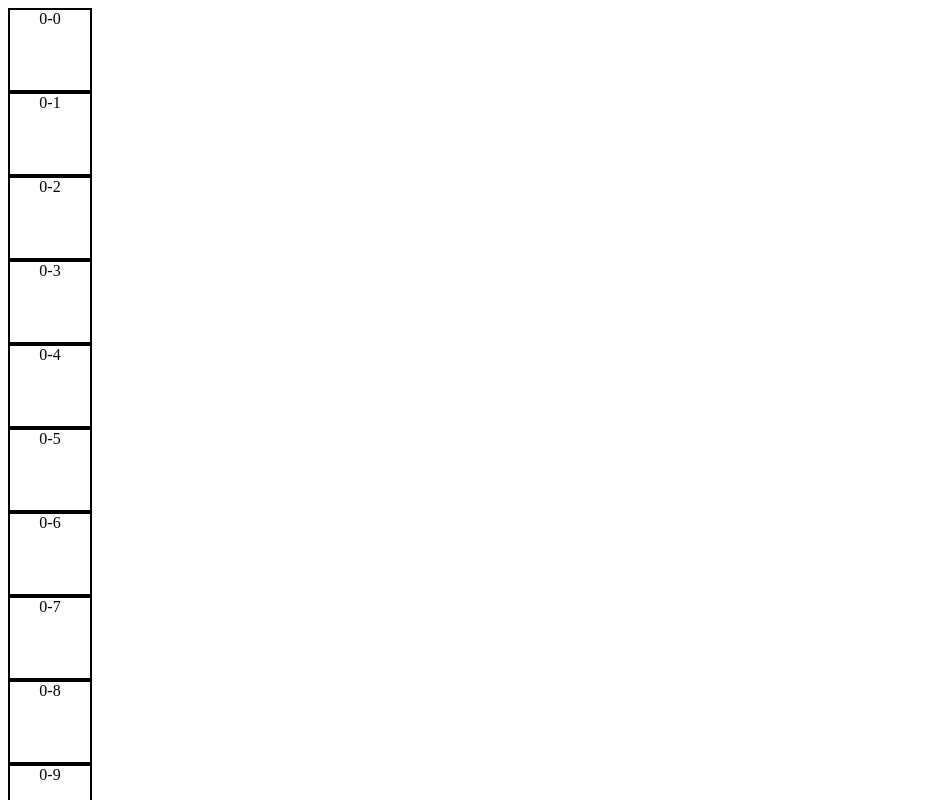
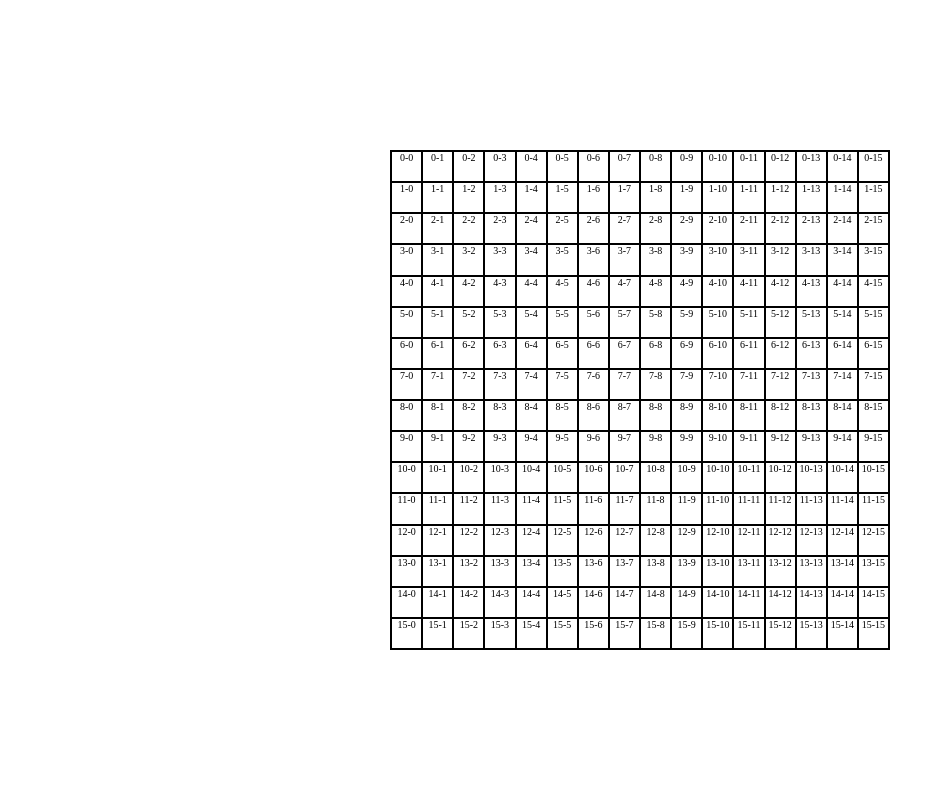
Before and after one commit to slcfernando/etch-a-sketch, a plain HTML site: page index.html in a window 1280 px wide. Shown: the top 800 px of the page, without its empty margins (0-945 px from the left). Drawn offline with nearby package versions, Linux system fonts and the light colour scheme.

Commit message:
Add basic grid functionality

```diff
--- a/index.html
+++ b/index.html
@@ -3,6 +3,7 @@
 <head>
     <meta charset="UTF-8">
     <meta name="viewport" content="width=device-width, initial-scale=1.0">
+    <link rel="stylesheet" href="https://necolas.github.io/normalize.css/8.0.1/normalize.css">
     <link rel="stylesheet" href="style.css">
     <title>Document</title>
 </head>
--- a/script.js
+++ b/script.js
@@ -7,6 +7,19 @@ for (let i = 0; i < 16; i++) {
         let pixel = document.createElement("div");
         pixel.className = "pixel";
         pixel.textContent = `${i}-${j}`;
+        pixel.style.backgroundColor = "rgb(255, 255, 255)";
         grid.appendChild(pixel);
     }
 }
+
+let pixels = document.querySelectorAll(".pixel");
+pixels.forEach((pixel) => {
+    pixel.addEventListener("mouseenter", () => {
+        console.log(pixel.style.backgroundColor);
+        if (pixel.style.backgroundColor == "rgb(255, 255, 255)") {
+            pixel.style.backgroundColor = "rgb(210, 210, 210)";
+        } else {
+            pixel.style.backgroundColor = "rgb(255, 255, 255)";
+        }
+    })
+})
--- a/style.css
+++ b/style.css
@@ -1,8 +1,30 @@
+/* BOX SIZING */
+
+*,
+*::before,
+*::after {
+    box-sizing: border-box;
+}
+
 /* GRID */
 
+body, html {
+    display: grid;
+    place-items: center;
+    width: 100%;
+    height: 100%;
+}
+
+#grid {
+    border: 1px solid black;
+    display: grid;
+    width: 500px;
+    height: 500px;
+    grid-template: repeat(16, 1fr) / repeat(16, 1fr);
+}
+
 .pixel {
-    width: 80px;
-    height: 80px;
-    border: 2px solid black;
+    font-size: 10px;
+    border: 1px solid black;
     text-align: center;
 }
```
Also changed, not shown: 1 other file.
